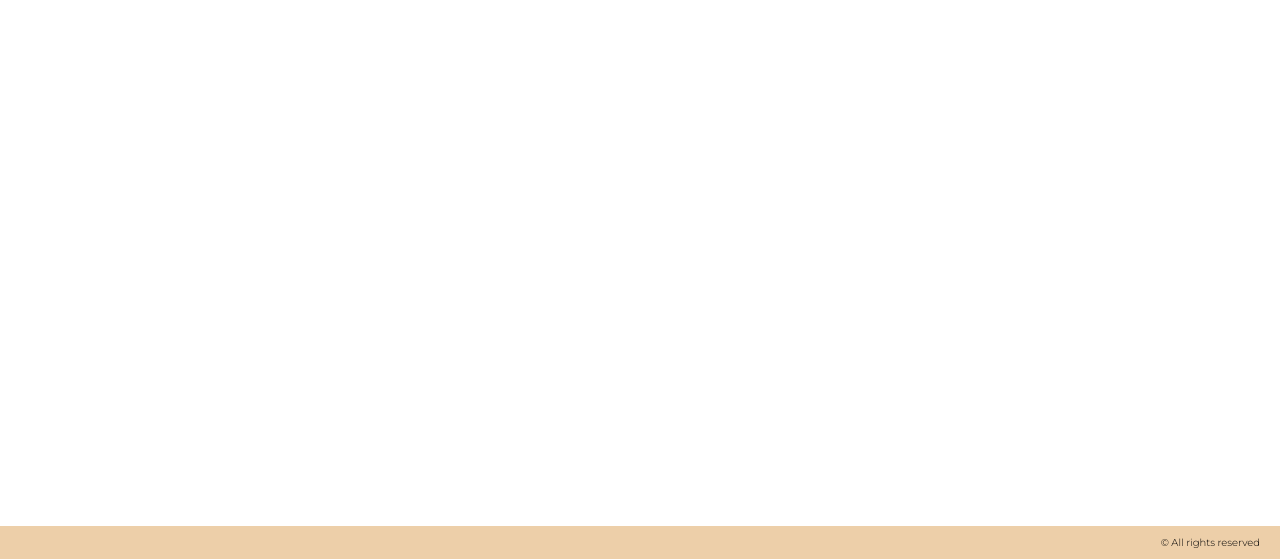
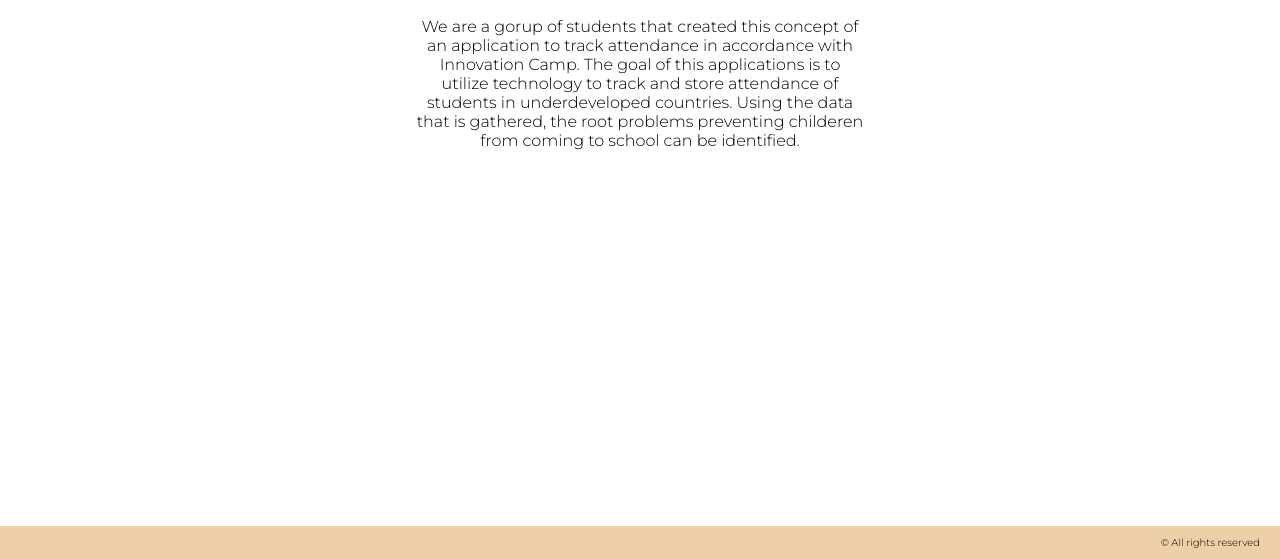
Before and after one commit to MinhTT43/InnovationCampWeb, a plain HTML site: page about.html in a window 1280 px wide. Shown: the part 241-800 px from the top of the page. Drawn offline with Linux system fonts and the light colour scheme.

Commit message:
finished

```diff
--- a/about.html
+++ b/about.html
@@ -19,9 +19,13 @@
 
     <main>
         <section class="container-one">
-            <div class="container-one-about">
+            <div class="container-one-about" style="width: 50%; margin: auto; text-align: center;">
                 <h1 class="heading1-about">About Us</h1>
+                <p>We are a gorup of students that created this concept of an application to track attendance in accordance with Innovation Camp. The goal of this applications is to utilize technology to track and store attendance of students in underdeveloped
+                    countries. Using the data that is gathered, the root problems preventing childeren from coming to school can be identified.
+                </p>
             </div>
+
         </section>
 </body>
 
```
Also changed, not shown: pictures/staysplash.png.
